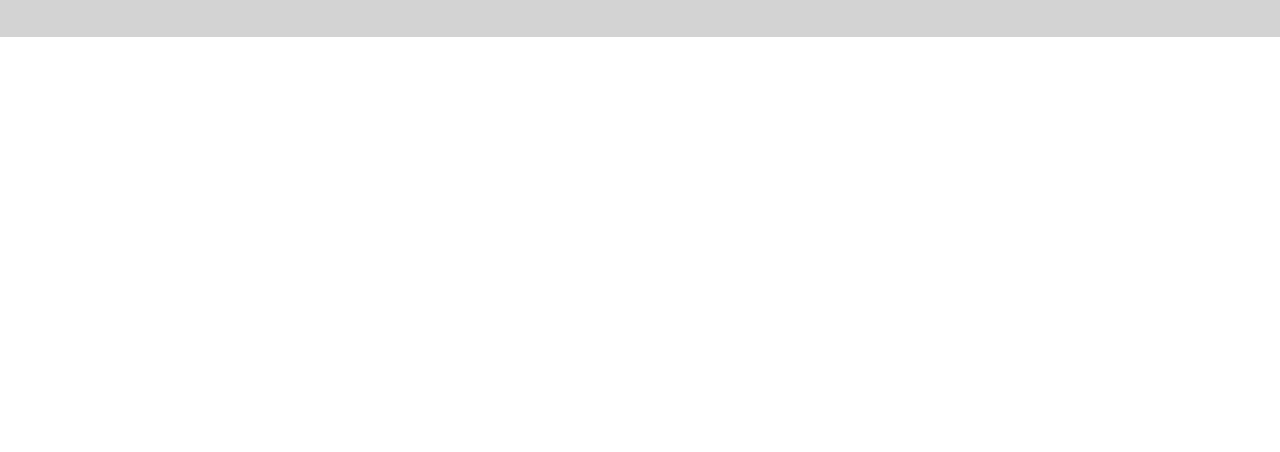
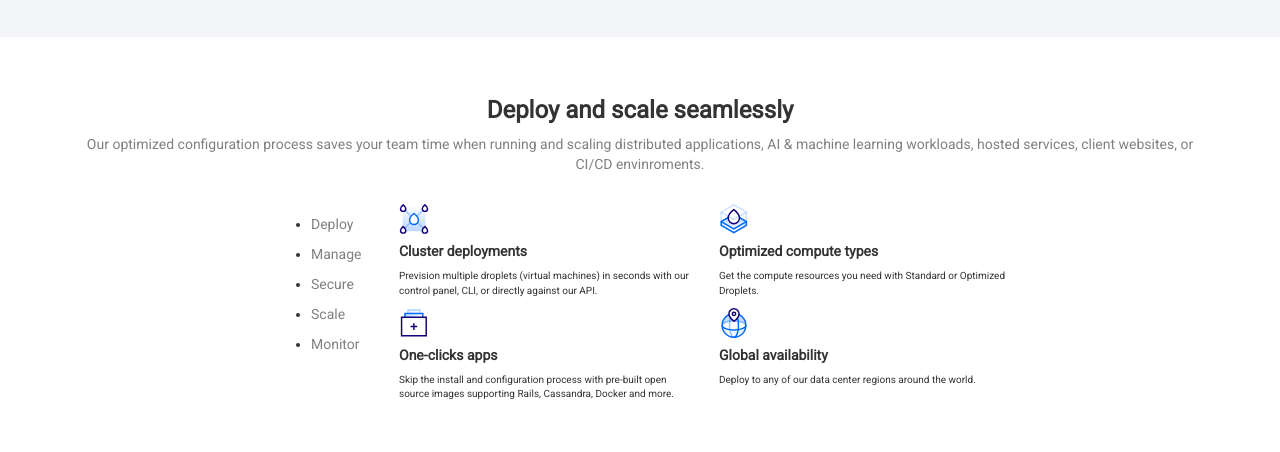
Before and after one commit to Nicolas2595/html-css-digitalocean, a plain HTML site: page index.html in a window 1280 px wide. Shown: the part 656-1108 px from the top of the page. Before the commit the page ends 800 px from the top, so only its background shows below. Drawn offline with nearby package versions, Linux system fonts and the light colour scheme.

Commit message:
main deploy fine

```diff
--- a/css/style.css
+++ b/css/style.css
@@ -1,5 +1,10 @@
 body {
     font-family: 'Roboto', sans-serif;
+}
+
+.wrapper_60 {
+    width: 60%;
+    margin: 0 auto;
 }
 
 /* Header */
@@ -156,7 +161,7 @@ body {
 
 /* Header bottom */
 .header_bottom {
-    background-color: lightgrey;
+    background-color: #F3F5F9;
     padding: 30px 0;
 }
 
@@ -177,3 +182,42 @@ body {
     text-align: center;
     color: dodgerblue;
 }
+
+/* Main */
+
+/* Main deploy */
+.main_deploy {
+    padding: 40px 0;
+}
+
+.main_deploy  h3 {
+    font-weight: bold;
+    text-align: center;
+}
+
+#main_deploy_p1 {
+    text-align: center;
+    color: grey;
+    margin-bottom: 30px;
+}
+
+.main_deploy h5 {
+    font-weight: bold;
+}
+
+#main_deploy_p {
+    text-align: left;
+    font-size: 10px;
+}
+
+.main_deploy img {
+    height: 30px;
+}
+
+.main_deploy_ul li {
+    margin-top: 10px;
+}
+
+.main_deploy_ul a {
+    color: grey;
+}
--- a/index.html
+++ b/index.html
@@ -100,6 +100,7 @@
         </div>
         <!-- Fine Header Nav -->
 
+        <!-- Header central -->
         <div class="header_central">
             <section id="header_central">
                 <div class="container">
@@ -134,6 +135,9 @@
             </section>
 
         </div>
+        <!-- Fine header central -->
+
+        <!-- Header bottom -->
         <div class="header_bottom">
             <h5>INNOVATIVE BUSINESS TRUST DIGITALOCEAN</h5>
             <div class="container">
@@ -159,15 +163,78 @@
                     <p id="header_bottom_p">Wiew customer stories &gt;</p>
                 </div>
             </div>
-
+            <!-- Fine hader bottom -->
 
         </div>
         <!-- Fine Header -->
 
         <!-- Main -->
-        <div class="main_icon"></div>
-        <div class="main_deploy"></div>
-        <div class="main_designed"></div>
+
+        <!-- Main deploy -->
+        <div class="main_deploy">
+            <div class="container">
+                <h3>Deploy and scale seamlessly</h3>
+                <p id="main_deploy_p1">Our optimized configuration process saves your team time when running and scaling distributed applications, AI & machine learning workloads, hosted services, client websites, or CI/CD envinroments.</p>
+            </div>
+            <div class="wrapper_60">
+                <div class="container-fluid">
+                    <div class="row">
+                        <div class="col-xs-12 col-md-2">
+
+                            <ul class="main_deploy_ul">
+                                <li>
+                                    <a href="#">Deploy</a>
+                                </li>
+                                <li>
+                                    <a href="#">Manage</a>
+                                </li>
+                                <li>
+                                    <a href="#">Secure</a>
+                                </li>
+                                <li>
+                                    <a href="#">Scale</a>
+                                </li>
+                                <li>
+                                    <a href="#">Monitor</a>
+                                </li>
+                            </ul>
+
+                        </div>
+                        <div class="col-xs-12 col-md-5 col-lg-5">
+                            <img src="img/cluster-deploy.svg" alt="cluster">
+                            <h5>Cluster deployments</h5>
+                            <p id="main_deploy_p">Prevision multiple droplets (virtual machines) in seconds with our control panel, CLI, or directly against our API.</p>
+                        </div>
+                        <div class="col-xs-12 col-md-5 col-lg-5">
+                            <img src="img/optimized-compute.svg" alt="optimized">
+                            <h5>Optimized compute types</h5>
+                            <p id="main_deploy_p">Get the compute resources you need with Standard or Optimized Droplets.</p>
+                        </div>
+                        <div class="col-xs-12 col-md-5 col-lg-5">
+                            <img src="img/one-click.svg" alt="click">
+                            <h5>One-clicks apps</h5>
+                            <p id="main_deploy_p">Skip the install and configuration process with pre-built open source images supporting Rails, Cassandra, Docker and more.</p>
+                        </div>
+                        <div class="col-xs-12 col-md-5 col-lg-5">
+                            <img src="img/global.svg" alt="global">
+                            <h5>Global availability</h5>
+                            <p id="main_deploy_p">Deploy to any of our data center regions around the world.</p>
+                        </div>
+
+                    </div>
+                </div>
+
+            </div>
+        </div>
+
+       <!-- Fine main deploy -->
+
+        <!-- Main designed -->
+        <div class="main_designed">
+
+        </div>
+        <!-- Fine main designed -->
+
         <div class="main_features"></div>
         <div class="main_services"></div>
         <div class="main_development"></div>
```
